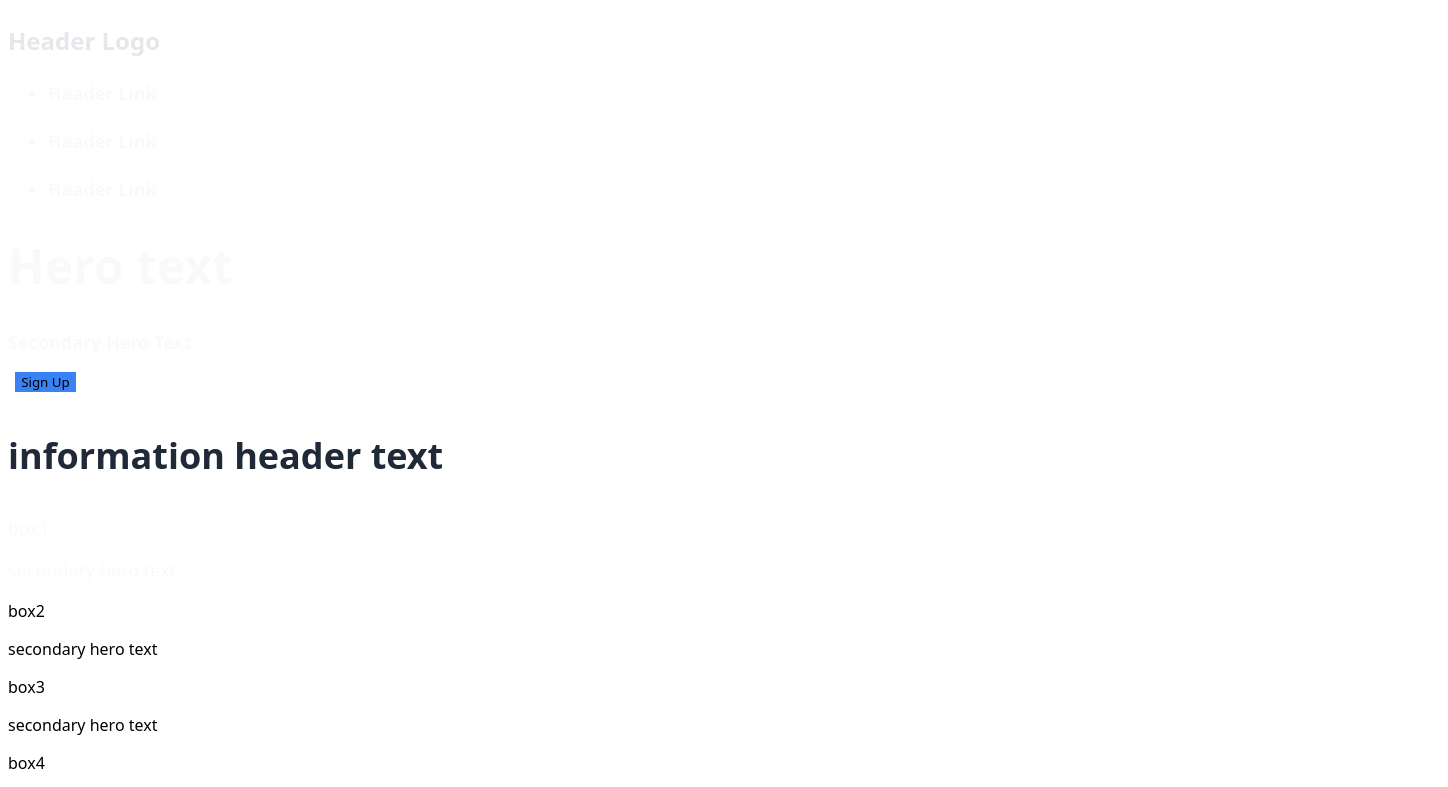
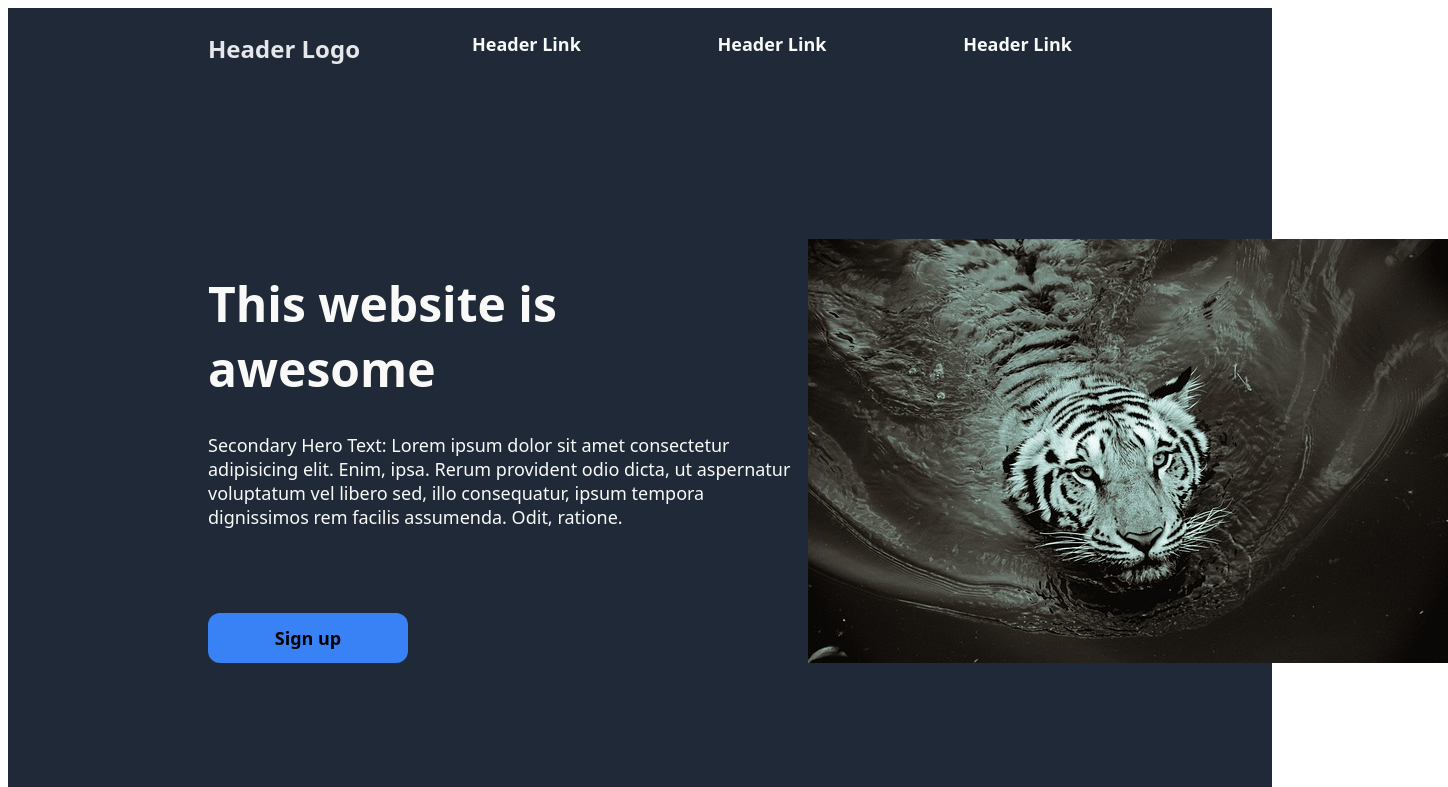
Before and after one commit to CodeCanto/odin-landing-page, a plain HTML site: page index.html in a window 1280 px wide. Shown: the top 787 px of the page, 1448 px wide, since content can reach past the window. Drawn offline with Linux system fonts and the light colour scheme.

Commit message:
Finish header add CSS styles and element/div rearrange. DESC: Changed CSS rules and changed element positions and added divs for layout to function with flexbox.

```diff
--- a/index.html
+++ b/index.html
@@ -7,17 +7,33 @@
     </head>
     <body>
         <div id="upper-partition">
-            <h3 id="header-logo">Header Logo</h3>
-            <ul class="hero-header-text">
-                <li><h4><a>Header Link</a></h2></li>
-                <li><h4><a>Header Link</a></h2></li>
-                <li><h4><a>Header Link</a></h2></li>
-            </ul>
-            <h1 id="hero-main-text">Hero text</h1>
-            <h2 class="hero-header-text">Secondary Hero Text</h2>
-            <img>
-            <button class="sign-up-button">Sign Up</button>
+            <div id="header-logo-links-container">
+                <h3 id="header-logo">Header Logo</h3>
+                <div>
+                    <ul class="hero-header-text" id="link-list">
+                        <li><h4><a>Header Link</a></h2></li>
+                        <li><h4><a>Header Link</a></h2></li>
+                        <li><h4><a>Header Link</a></h2></li>
+                    </ul>
+                </div>
+            </div>
+            <div id="hero-image-container">
+               <div id="hero-text-container">
+                <div>
+                    <h1 id="hero-main-text">This website is <br>awesome</h1>
+                    <p class="hero-header-text"
+                    id="hero-subtext">Secondary Hero Text: Lorem ipsum dolor sit amet consectetur adipisicing elit. Enim, ipsa. Rerum provident odio dicta, ut aspernatur voluptatum vel libero sed, illo consequatur, ipsum tempora dignissimos rem facilis assumenda. Odit, ratione.</p>
+                </div>
+                    <div >
+                        <button class="sign-up-button" id="first-button">Sign up</button>
+                    </div>
+                </div>
+                <img id="tiger-image" src="./src/tiger-2503149_640.jpg">
+            </div>
+
+
         </div>
+
         <div id="lower-parition">
             <h3 id="information-header-text">information header text</h3>
             <div>
--- a/styles.css
+++ b/styles.css
@@ -2,8 +2,14 @@
     font-family: system-ui, -apple-system, BlinkMacSystemFont, 'Segoe UI', Roboto, Oxygen, Ubuntu, Cantarell, 'Open Sans', 'Helvetica Neue', sans-serif;
 }
 
-.upper-partition {
+#upper-partition {
     background-color:#1F2937;
+    padding: 0 200px;
+}
+
+#header-logo-links-container {
+    display: flex;
+    justify-content: space-between;
 }
 
 #header-logo {
@@ -11,10 +17,43 @@
     font-size: 24px;
 }
 
+#link-list {
+    list-style: none;
+    display: flex;
+    justify-content: space-between;
+    width: 600px;
+    margin: auto;
+}
+
+#hero-image-container {
+    display: flex;
+    justify-content: space-between;
+    padding: 150px 0px;
+}
+
+#hero-text-container {
+    display: flex;
+    flex-direction: column;
+    justify-content: space-between;
+    margin: 0;
+}
+
+#hero-subtext {
+    width: 600px;
+}
+
+#first-button {
+    height: 50px;
+    width: 200px;
+    border: none;
+}
+
 #hero-main-text {
     font-size: 48px;
     font-weight: bolder;
     color: #F9FAF8;
+    padding-right: 0px;
+
 }
 
 .hero-header-text {
@@ -22,8 +61,13 @@
     color: #F9FAF8;
 }
 
+img {
+    max-height: 100%;
+    width: fit-content;
+}
+
 #lower-partition {
-    background-color: white;
+
 }
 
 #information-header-text {
@@ -47,6 +91,9 @@
 }
 
 .sign-up-button {
+    font-weight: bolder;
+    font-size: large;
     background-color: #3882f6;
-    border: white solid;
+    border-radius: 12px;
+    padding: 5px;
 }
```
